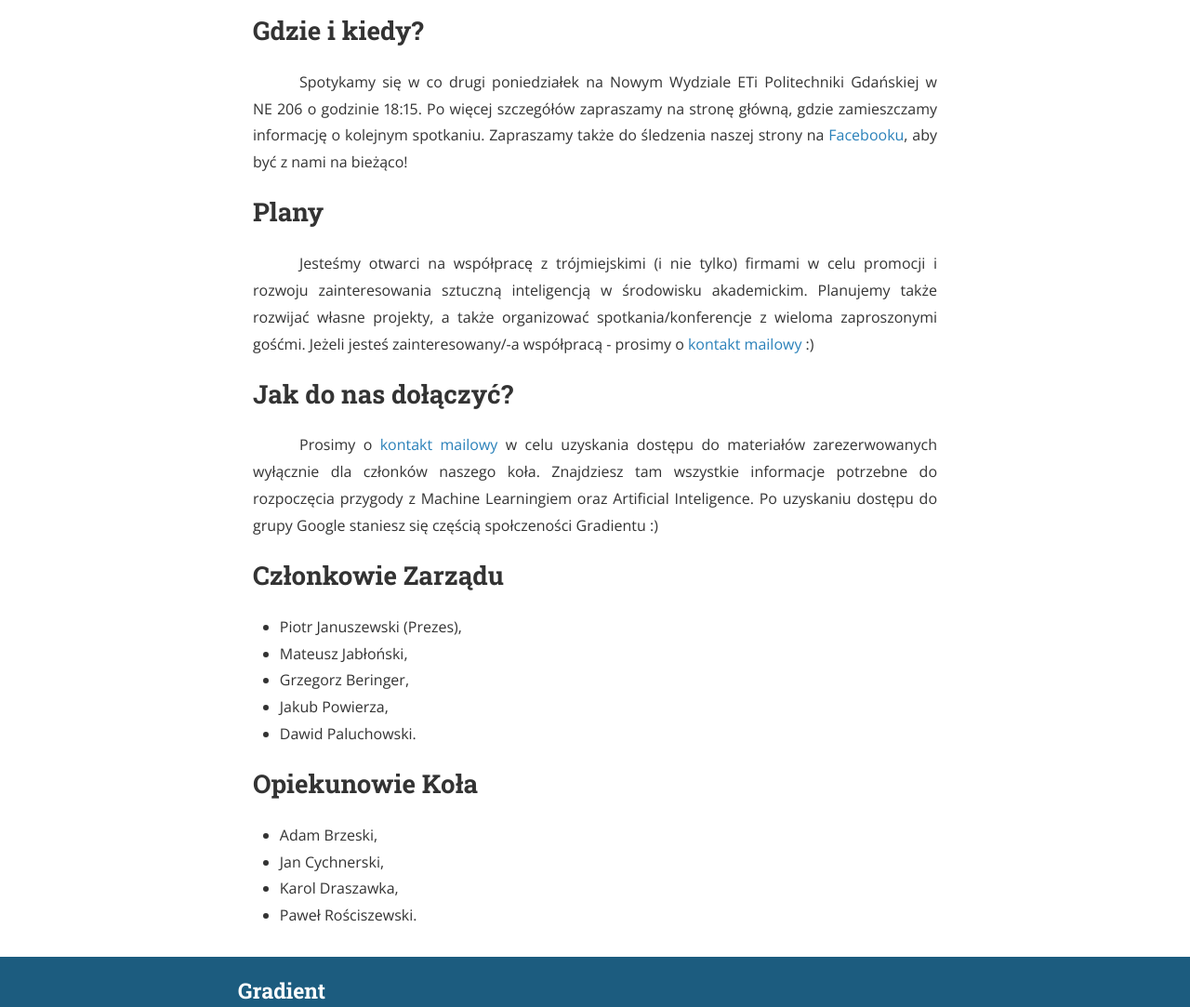
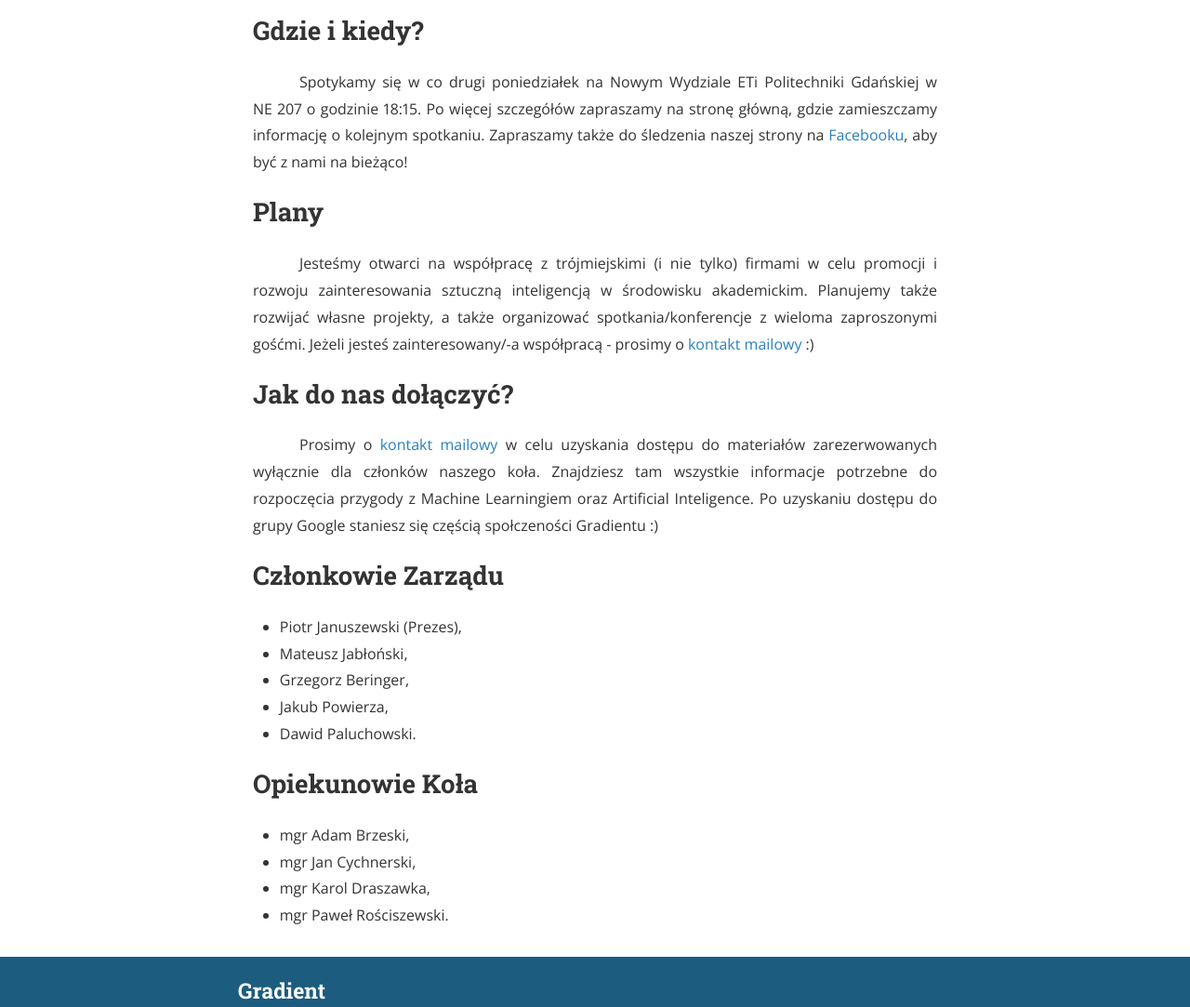
Before and after one commit to jpowie01/GradientPG, a Jekyll site: the page built from o-nas.md, in a window 1280 px wide. Shown: the part 402-1485 px from the top of the page at 93% size. Built offline with Jekyll 4.4.1, drawn with Linux system fonts in a browser that asks for light colours; nearby versions of some CDN libraries.

```diff
--- a/o-nas.md
+++ b/o-nas.md
@@ -8,7 +8,7 @@
 Jesteśmy grupą studentów Politechniki Gdańskiej z Wydziału Elektroniki Telekomunikacji i Informatyki, która z zamiłowania i pasji interesuje się tematyką uczenia maszynowego. W szczególności naszym sercom przypadły głębokie sieci neuronowe, które staramy się poznać w praktyce na naszych spotkaniach. Lista zainteresowań sukcesywnie rośnie!
 
 ## Gdzie i kiedy?
-Spotykamy się w co drugi poniedziałek na Nowym Wydziale ETi Politechniki Gdańskiej w NE 206 o godzinie 18:15. Po więcej szczegółów zapraszamy na stronę główną, gdzie zamieszczamy informację o kolejnym spotkaniu. Zapraszamy także do śledzenia naszej strony na [Facebooku](http://facebook.com/GradientPG), aby być z nami na bieżąco!
+Spotykamy się w co drugi poniedziałek na Nowym Wydziale ETi Politechniki Gdańskiej w NE 207 o godzinie 18:15. Po więcej szczegółów zapraszamy na stronę główną, gdzie zamieszczamy informację o kolejnym spotkaniu. Zapraszamy także do śledzenia naszej strony na [Facebooku](http://facebook.com/GradientPG), aby być z nami na bieżąco!
 
 ## Plany
 Jesteśmy otwarci na współpracę z trójmiejskimi (i nie tylko) firmami w celu promocji i rozwoju zainteresowania sztuczną inteligencją w środowisku akademickim. Planujemy także rozwijać własne projekty, a także organizować spotkania/konferencje z wieloma zaproszonymi gośćmi. Jeżeli jesteś zainteresowany/-a współpracą - prosimy o [kontakt mailowy](mailto:{{ site.email }}) :)
@@ -24,7 +24,7 @@
 - Dawid Paluchowski.
 
 ## Opiekunowie Koła
-- Adam Brzeski,
-- Jan Cychnerski,
-- Karol Draszawka,
-- Paweł Rościszewski.
+- mgr Adam Brzeski,
+- mgr Jan Cychnerski,
+- mgr Karol Draszawka,
+- mgr Paweł Rościszewski.
```
Also changed, not shown: _posts/posts/2017-10-24-mini-kursy.markdown (added, +48 -0 lines), _posts/posts/2017-10-24-spotkanie-inauguracyjne.markdown (added, +30 -0 lines).
